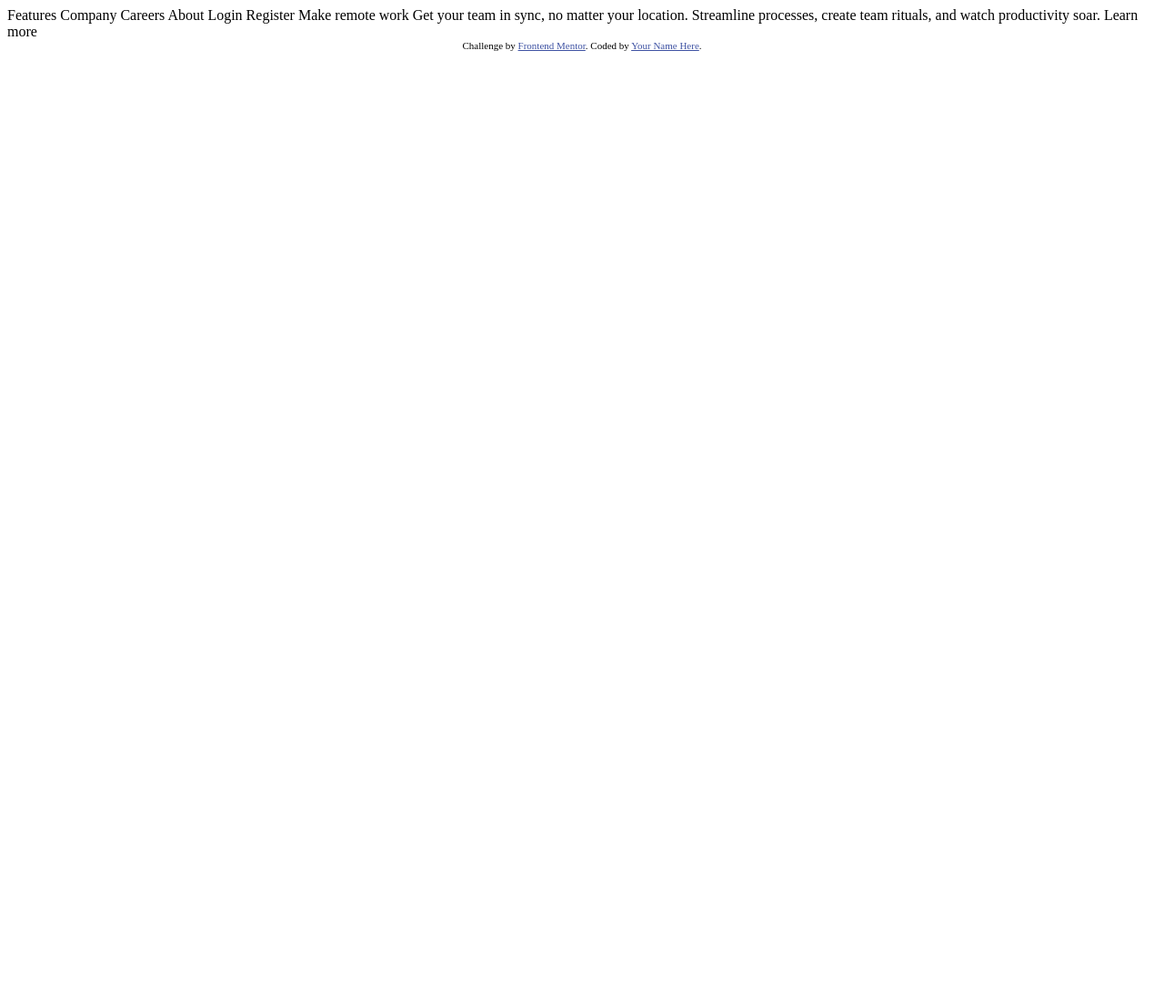
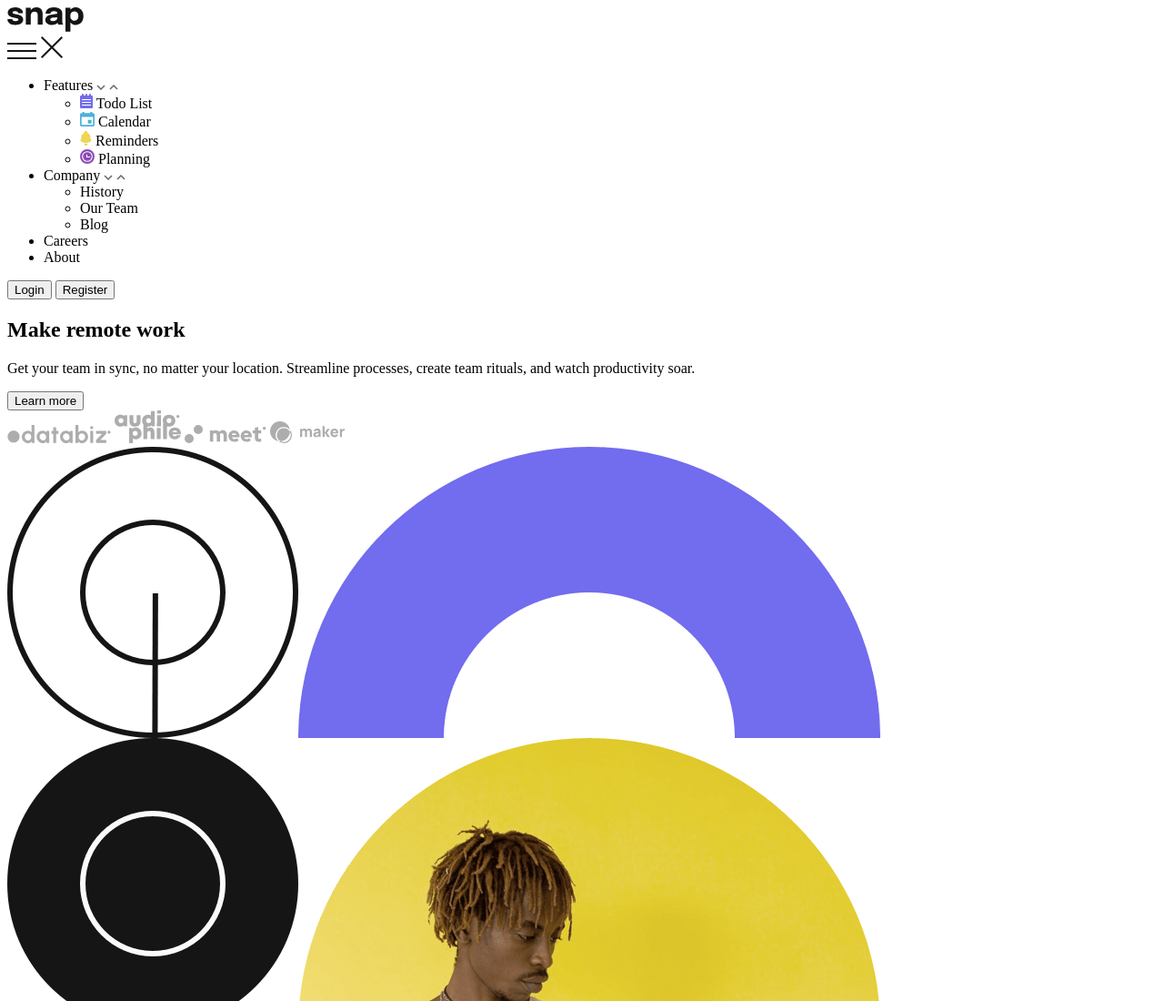
Before and after one commit to JohnMwendwa/intro-section-with-dropdown-navigation, a plain HTML site: page index.html in a window 1280 px wide. Shown: the top 1100 px of the page at 91% size. Before the commit the page ends 800 px from the top, so only its background shows below. Drawn offline with Linux system fonts and the light colour scheme.

Commit message:
Add html markup

```diff
--- a/index.html
+++ b/index.html
@@ -1,39 +1,153 @@
 <!DOCTYPE html>
 <html lang="en">
   <head>
-  <meta charset="UTF-8">
-  <meta name="viewport" content="width=device-width, initial-scale=1.0"> <!-- displays site properly based on user's device -->
+    <meta charset="UTF-8" />
+    <meta name="viewport" content="width=device-width, initial-scale=1.0" />
+    <!-- displays site properly based on user's device -->
 
-  <link rel="icon" type="image/png" sizes="32x32" href="./images/favicon-32x32.png">
+    <link
+      rel="icon"
+      type="image/png"
+      sizes="32x32"
+      href="./images/favicon-32x32.png"
+    />
 
     <title>Frontend Mentor | Intro section with dropdown navigation</title>
-
-  <!-- Feel free to remove these styles or customise in your own stylesheet 👍 -->
-  <style>
-    .attribution { font-size: 11px; text-align: center; }
-    .attribution a { color: hsl(228, 45%, 44%); }
-  </style>
   </head>
   <body>
+    <header>
+      <!-- Logo -->
+      <a href="/">
+        <img src="images/logo.svg" alt="logo" />
+      </a>
+      <!-- Navlinks -->
+      <div class="navlinks">
+        <!-- Hamburger Icons -->
+        <div class="hamburger__menu">
+          <img
+            class="hamburger"
+            aria-label="menu icon"
+            src="images/icon-menu.svg"
+            alt="menu icon"
+          />
+          <img
+            class="close"
+            aria-label="close icon"
+            src="images/icon-close-menu.svg"
+            alt="close icon"
+          />
+        </div>
 
+        <div class="menu__start">
+          <ul>
+            <li class="features__dropdown" features-btn>
               Features
+              <span aria-hidden="true" class="icon">
+                <img
+                  class="icon__down"
+                  src="images/icon-arrow-down.svg"
+                  alt="arrow down"
+                />
+                <img
+                  class="icon__up"
+                  src="images/icon-arrow-up.svg"
+                  alt="arrow up"
+                />
+              </span>
+
+              <!-- Features dropdown menu -->
+              <ul class="features__dropdown__menu" features-menu>
+                <li>
+                  <span class="img">
+                    <img src="images/icon-todo.svg" alt="todo icon" />
+                  </span>
+                  <span>Todo List</span>
+                </li>
+                <li>
+                  <span class="img">
+                    <img src="images/icon-calendar.svg" alt="calendar icon" />
+                  </span>
+                  <span>Calendar</span>
+                </li>
+                <li>
+                  <span class="img">
+                    <img src="images/icon-reminders.svg" alt="reminders icon" />
+                  </span>
+                  <span>Reminders</span>
+                </li>
+                <li>
+                  <span class="img">
+                    <img src="images/icon-planning.svg" alt="planning icon" />
+                  </span>
+
+                  <span>Planning</span>
+                </li>
+              </ul>
+            </li>
+
+            <li class="company__dropdown" company-btn>
               Company
-  Careers
-  About
+              <span aria-hidden="true" class="icon">
+                <img
+                  class="icon__down"
+                  src="images/icon-arrow-down.svg"
+                  alt="arrow down"
+                />
+                <img
+                  class="icon__up"
+                  src="images/icon-arrow-up.svg"
+                  alt="arrow up"
+                />
+              </span>
 
-  Login
-  Register
-
-  Make remote work
-
+              <!-- Company dropdown menu -->
+              <ul class="company__dropdown__menu" company-menu>
+                <li>History</li>
+                <li>Our Team</li>
+                <li>Blog</li>
+              </ul>
+            </li>
+            <li>Careers</li>
+            <li>About</li>
+          </ul>
+        </div>
+        <div class="menu__end">
+          <button class="login">Login</button>
+          <button class="register">Register</button>
+        </div>
+      </div>
+    </header>
+    <main>
+      <!-- Intro content -->
+      <section class="intro">
+        <h1>Make remote work</h1>
+        <p>
           Get your team in sync, no matter your location. Streamline processes,
           create team rituals, and watch productivity soar.
+        </p>
+        <button>Learn more</button>
 
-  Learn more
+        <footer>
+          <img src="images/client-databiz.svg" alt="databiz logo" />
+          <img src="images/client-audiophile.svg" alt="audiophile logo" />
+          <img src="images/client-meet.svg" alt="meet logo" />
+          <img src="images/client-maker.svg" alt="maker logo" />
+        </footer>
+      </section>
 
-  <div class="attribution">
-    Challenge by <a href="https://www.frontendmentor.io?ref=challenge" target="_blank">Frontend Mentor</a>.
-    Coded by <a href="#">Your Name Here</a>.
-  </div>
+      <!-- Intro Image -->
+      <section class="intro__image">
+        <img
+          class="desktop"
+          src="images/image-hero-desktop.png"
+          alt="hero image"
+        />
+        <img
+          class="mobile"
+          src="images/image-hero-mobile.png"
+          alt="hero image"
+        />
+      </section>
+    </main>
   </body>
 </html>
```
Lines whose indentation alone changed are shown as unchanged.
